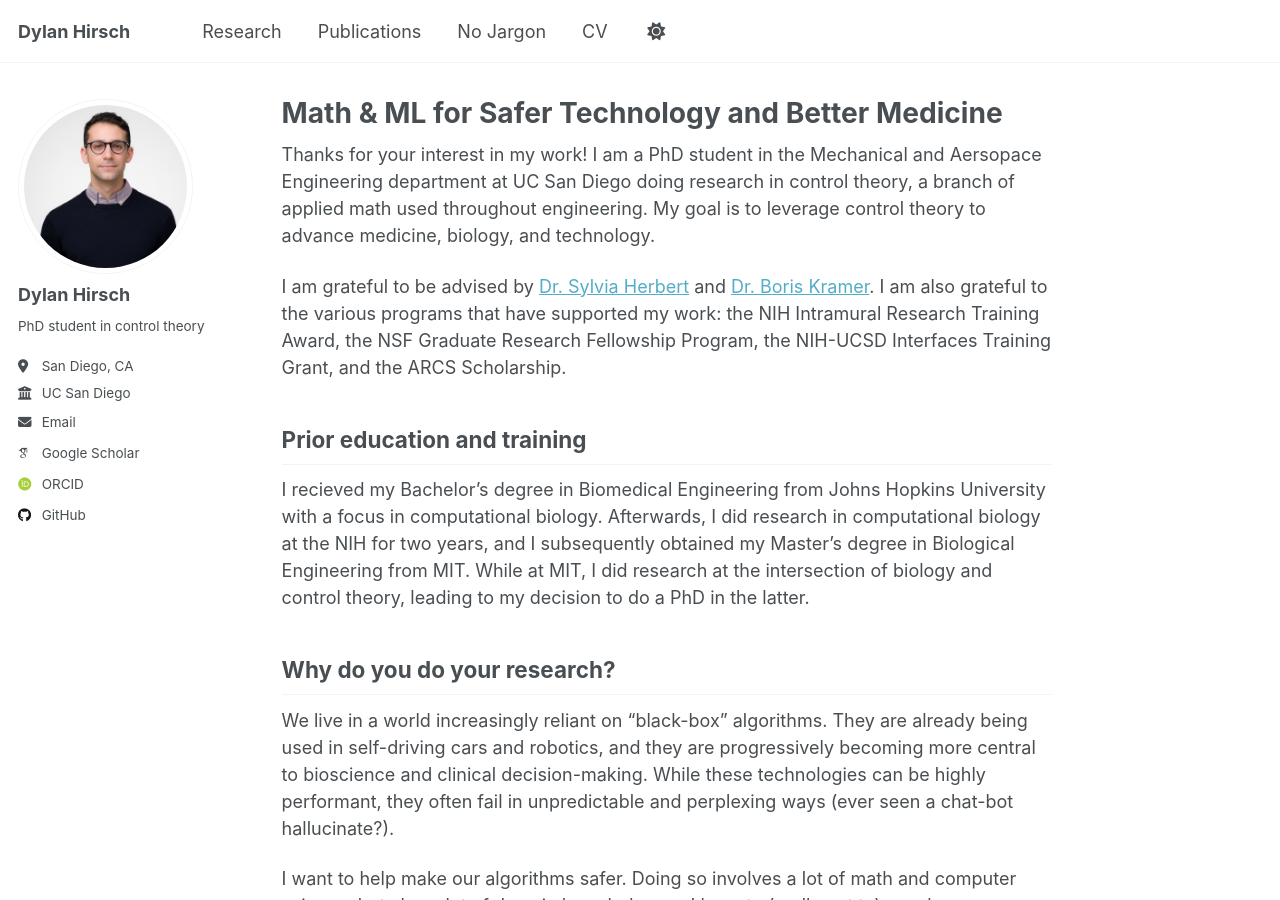
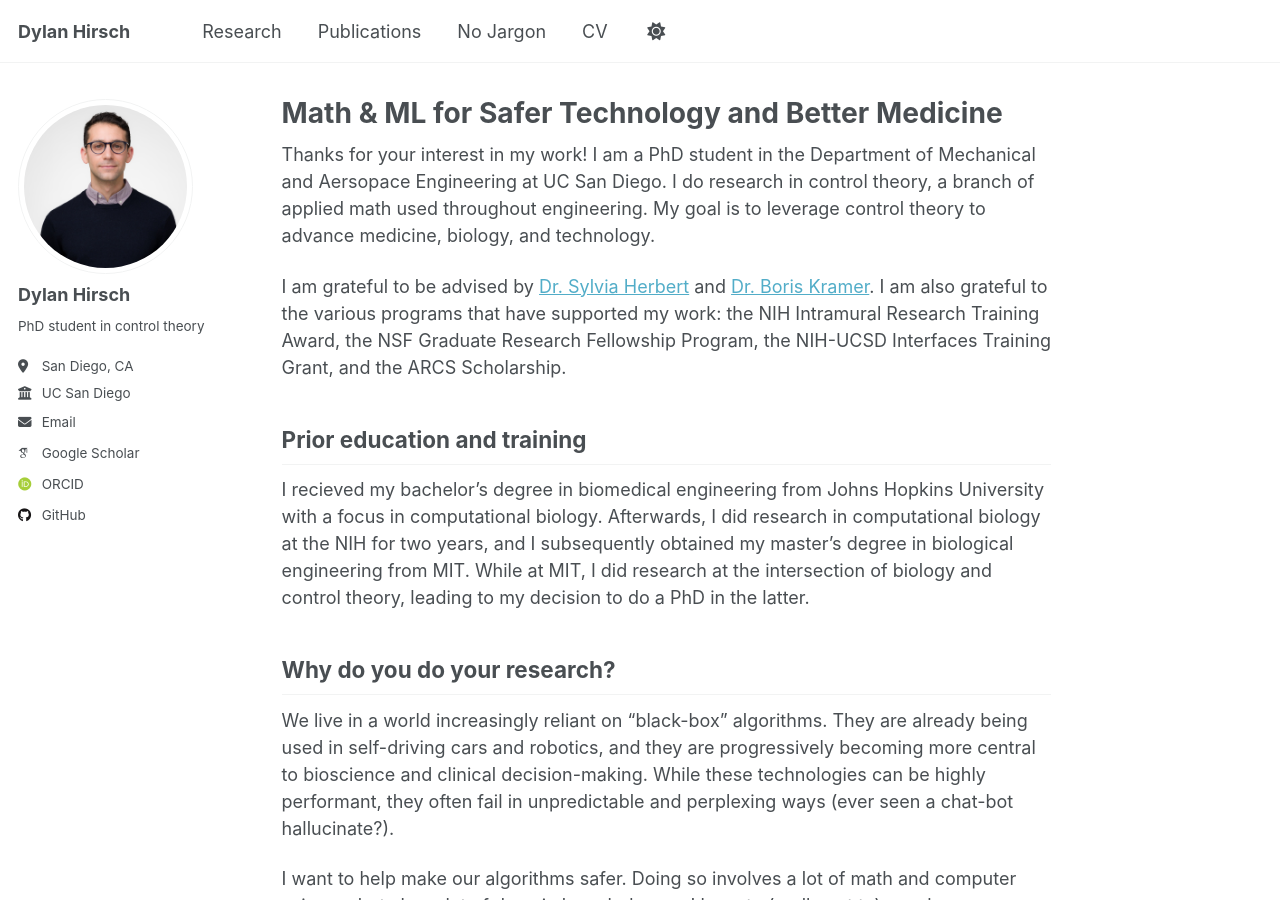
Before and after one commit to dylan-hirsch/dylan-hirsch.github.io, a Jekyll site: the page built from _pages/about.md, in a window 1280 px wide and 900 px high. Built offline with Jekyll 4.4.1, drawn with Linux system fonts in a browser that asks for light colours; some web fonts are replaced; a script that is not in the unit is left out.

Commit message:
Update about.md

```diff
--- a/_pages/about.md
+++ b/_pages/about.md
@@ -7,15 +7,16 @@ redirect_from:
   - /about.html
 ---
 
-Thanks for your interest in my work! I am a PhD student in the Mechanical and Aersopace Engineering department at UC San Diego doing research in control theory, a branch of applied math used throughout engineering.
+Thanks for your interest in my work! I am a PhD student in the Department of Mechanical and Aersopace Engineering at UC San Diego.
+I do research in control theory, a branch of applied math used throughout engineering.
 My goal is to leverage control theory to advance medicine, biology, and technology.
 
 I am grateful to be advised by [Dr. Sylvia Herbert](https://sylviaherbert.com) and [Dr. Boris Kramer](https://kramer.ucsd.edu).
 I am also grateful to the various programs that have supported my work: the NIH Intramural Research Training Award, the NSF Graduate Research Fellowship Program, the NIH-UCSD Interfaces Training Grant, and the ARCS Scholarship.
 
 ## Prior education and training
-I recieved my Bachelor's degree in Biomedical Engineering from Johns Hopkins University with a focus in computational biology.
-Afterwards, I did research in computational biology at the NIH for two years, and I subsequently obtained my Master's degree in Biological Engineering from MIT.
+I recieved my bachelor's degree in biomedical engineering from Johns Hopkins University with a focus in computational biology.
+Afterwards, I did research in computational biology at the NIH for two years, and I subsequently obtained my master's degree in biological engineering from MIT.
 While at MIT, I did research at the intersection of biology and control theory, leading to my decision to do a PhD in the latter.
 
 ## Why do you do your research?
```
